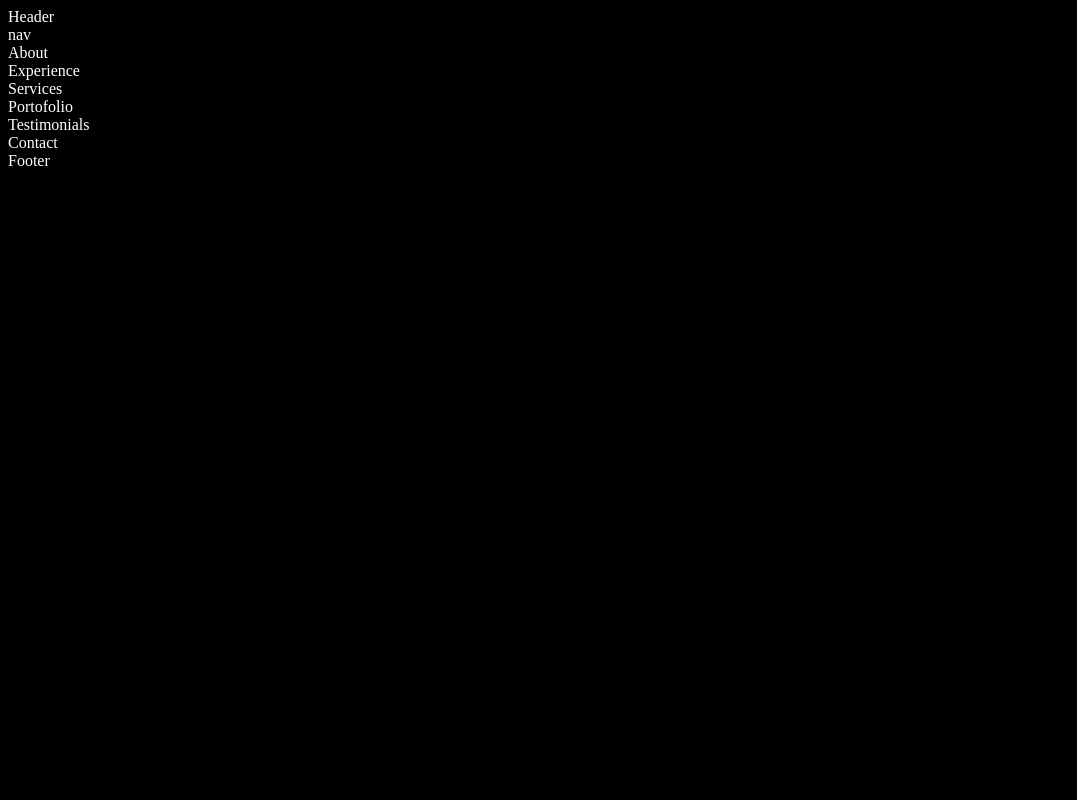
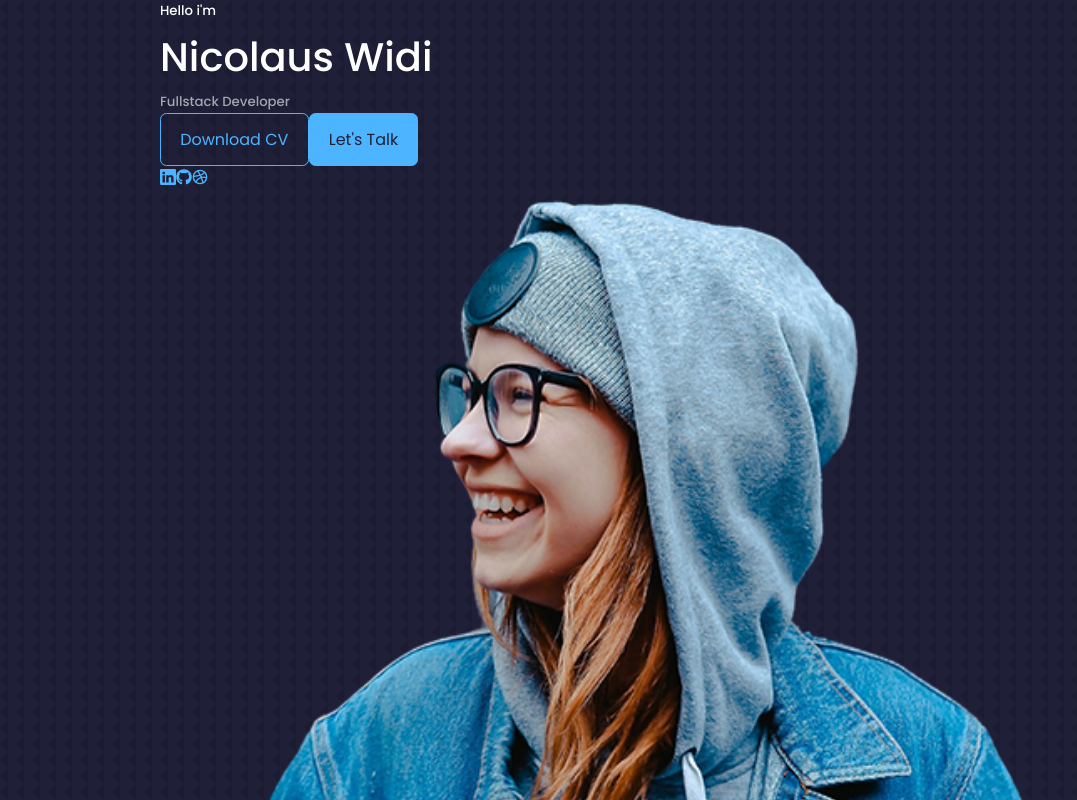
Before and after one commit to 201501101Nicowid/react-portofolio, a React (Create React App) app: page / in a window 1280 px wide. Shown: the top 800 px of the page, without its empty margins (0-1077 px from the left). Built offline with nearby package versions, Linux system fonts and the light colour scheme.

Commit message:
add Header Component JSX and install react-icons

```diff
--- a/package.json
+++ b/package.json
@@ -8,6 +8,7 @@
     "@testing-library/user-event": "^13.5.0",
     "react": "^18.0.0",
     "react-dom": "^18.0.0",
+    "react-icons": "^4.3.1",
     "react-scripts": "5.0.1",
     "web-vitals": "^2.1.4"
   },
--- /dev/null
+++ b/src/components/header/CTA.jsx
@@ -0,0 +1,17 @@
+import React from "react";
+import CV from "../../assets/cv.pdf";
+
+const CTA = () => {
+  return (
+    <div className="cta">
+      <a href={CV} download className="btn">
+        Download CV
+      </a>
+      <a href="#contact" className="btn btn-primary">
+        Let's Talk
+      </a>
+    </div>
+  );
+};
+
+export default CTA;
--- a/src/components/header/Header.jsx
+++ b/src/components/header/Header.jsx
@@ -1,7 +1,30 @@
 import React from "react";
+import "./header.css";
+import "../../index.css";
+import CTA from "./CTA";
+import ME from "../../assets/me.png";
+import HeaderSocials from "./HeaderSocials";
 
 const Header = () => {
-  return <div>Header</div>;
+  return (
+    <header>
+      <div className="container container__header">
+        <h5>Hello i'm</h5>
+        <h1>Nicolaus Widi</h1>
+        <h5 className="text-light">Fullstack Developer</h5>
+
+        <CTA />
+        <HeaderSocials />
+
+        <div className="me">
+          <img src={ME} alt="me" />
+        </div>
+        <a href="#contact" className="scroll__down">
+          Scroll Down
+        </a>
+      </div>
+    </header>
+  );
 };
 
 export default Header;
--- /dev/null
+++ b/src/components/header/HeaderSocials.jsx
@@ -0,0 +1,22 @@
+import React from "react";
+import { BsLinkedin } from "react-icons/bs";
+import { FaGithub } from "react-icons/fa";
+import { FiDribbble } from "react-icons/fi";
+
+const HeaderSocials = () => {
+  return (
+    <div className="header__socials">
+      <a href="https://linkedin.com" target="_blank">
+        <BsLinkedin />
+      </a>
+      <a href="https://github.com" target="_blank">
+        <FaGithub />
+      </a>
+      <a href="https://github.com" target="_blank">
+        <FiDribbble />
+      </a>
+    </div>
+  );
+};
+
+export default HeaderSocials;
--- a/src/index.css
+++ b/src/index.css
@@ -1,4 +1,127 @@
+@import url("https://fonts.googleapis.com/css2?family=Poppins:wght@300;400;500;600&display=swap");
+
+* {
+  margin: 0;
+  padding: 0;
+  border: 0;
+  outline: 0;
+  box-sizing: border-box;
+  list-style: none;
+  text-decoration: none;
+}
+
+:root {
+  --color-bg: #1f1f38;
+  --color-b-g-variant: #2c2c6c;
+  --color-primary: #4db5ff;
+  --color-primary-variant: rgba(77, 81, 255, 0.4);
+  --color-white: #fff;
+  --color-light: rgba(255, 255, 255, 0.6);
+
+  --transition: all 400ms ease;
+
+  --container-width-lg: 75%;
+  --container-width-md: 86%;
+  --container-width-sm: 90%;
+}
+
+html {
+  scroll-behavior: smooth;
+}
+
+::-webkit-scrollbar {
+  display: none;
+}
+
 body {
-  background: black;
-  color: white;
+  font-family: "Poppins", sans-serif;
+  background: var(--color-bg);
+  color: var(--color-white);
+  line-height: 1.7;
+  background-image: url(../src/assets/bg-texture.png);
 }
+
+/* *================ GENEREAL STYLE ================ */
+.container {
+  width: var(--container-width-lg);
+  margin: 0 auto;
+}
+
+h1,
+h2,
+h3,
+h4,
+h5 {
+  font-weight: 500;
+}
+
+h1 {
+  font-size: 2.5rem;
+}
+
+section {
+  margin-top: 8rem;
+}
+
+.text-light {
+  color: var(--color-light);
+}
+
+a {
+  color: var(--color-primary);
+  transition: var(--transition);
+}
+
+a:hover {
+  color: var(--color-white);
+}
+
+.btn {
+  width: max-content;
+  display: inline-block;
+  color: var(--color-primary);
+  padding: 0.75rem 1.2rem;
+  border-radius: 0.4rem;
+  cursor: pointer;
+  border: 1px solid var(--color-primary);
+  transition: var(--transition);
+}
+
+.btn:hover {
+  background: var(--color-white);
+  color: var(--color-bg);
+  border-color: transparent;
+}
+
+.btn-primary {
+  background: var(--color-primary);
+  color: var(--color-bg);
+}
+
+img {
+  display: block;
+  width: 100%;
+  object-fit: cover;
+}
+
+/* *=========== MEDIA QUERIES (MEDIUM DEVICES) =========== */
+@media screen and (max-width: 1024px) {
+  .container {
+    width: var(--container-width-md);
+  }
+
+  .section {
+    margin-top: 6rem;
+  }
+}
+
+/* *=========== MEDIA QUERIES (SMALL DEVICES) =========== */
+@media screen and (max-width: 600px) {
+  .container {
+    width: var(--container-width-sm);
+  }
+
+  .section {
+    margin-top: 2rem;
+  }
+}
```
Also changed, not shown: 1 other file (tests, documents, lock files or other folders).
